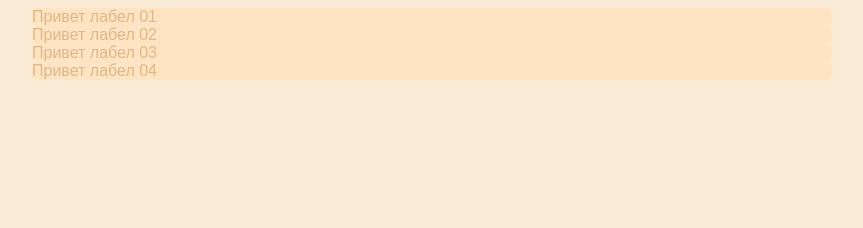
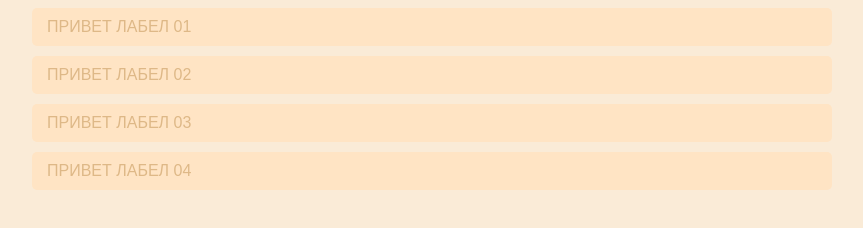
Before and after one commit to VitaliMay/IT-Incubator, a plain HTML site: page draft-cssBayan/draft-cssBayan-index.html in a window 1280 px wide. Shown: the whole page, without its empty margins (208-1071 px from the left). Drawn offline with Linux system fonts and the light colour scheme.

```diff
--- a/draft-cssBayan/draft-cssBayan-style.css
+++ b/draft-cssBayan/draft-cssBayan-style.css
@@ -23,5 +23,13 @@
     background-color: bisque;
     color: burlywood;
     border-radius: 5px;
+    margin-bottom: 10px;
+    text-transform: uppercase; /*сделаем все буквы большими*/
 
 }
+
+.tab-title {
+    padding: 10px 15px; /*не сработает если не сделать лабел блочным*/
+    display: flex; /*лабел стал блочным*/
+
+}
```
